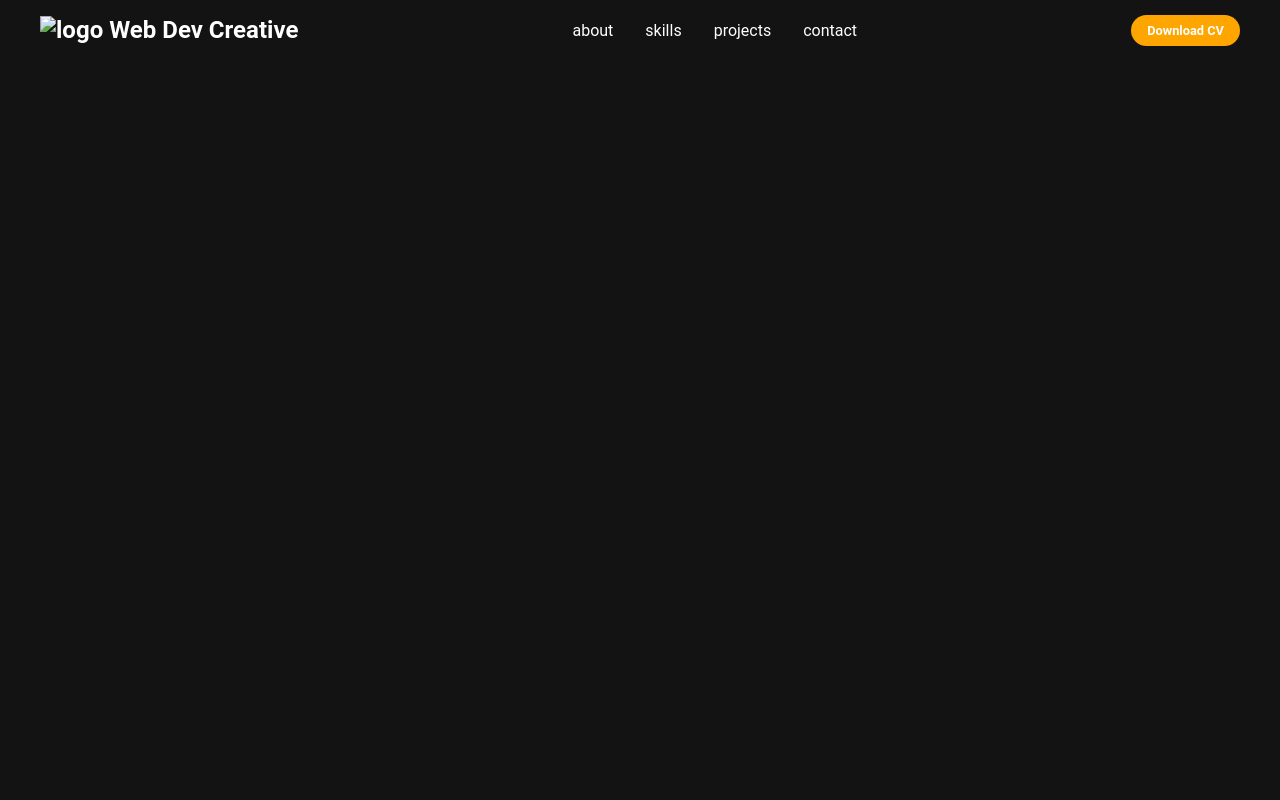
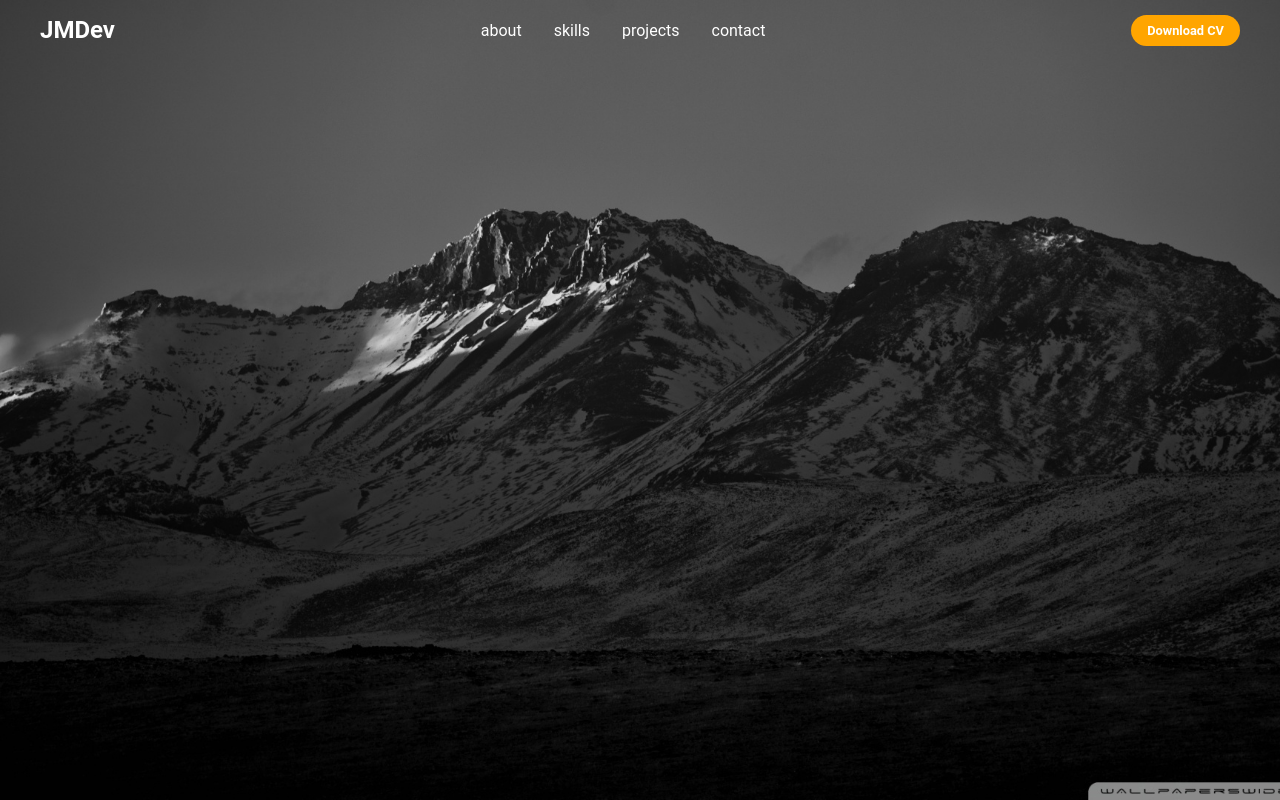
Before and after one commit to JMinio/portfolio, a plain HTML site: page index.html in a window 1280 px wide. Drawn offline with nearby package versions, Linux system fonts and the light colour scheme.

Commit message:
about me

```diff
--- a/css/styles.css
+++ b/css/styles.css
@@ -8,7 +8,7 @@
 body{
     height: 100vh;
     background-color: #131313;
-    background-image: url('../img/background/armenia_aragats_hayk-wallpaper-1920x1080.jpg');
+    background-image: url('../img/armenia_aragats_hayk-wallpaper-1920x1080.jpg');
     background-size: cover;
     background-position: center;
 }
--- a/index.html
+++ b/index.html
@@ -21,7 +21,7 @@
     <header>
         <div class="navbar">
             <div class="logo">
-                <a href="#hireme"><img src="" alt="logo"> Web Dev Creative</a>
+                <a href="#hireme">JMDev</a>
             </div>
             <ul class="links">
                 <li><a href="#about">about</a></li>
```
Also changed, not shown: img/armenia_aragats_hayk-wallpaper-1920x1080.jpg (added), 1 other file.
